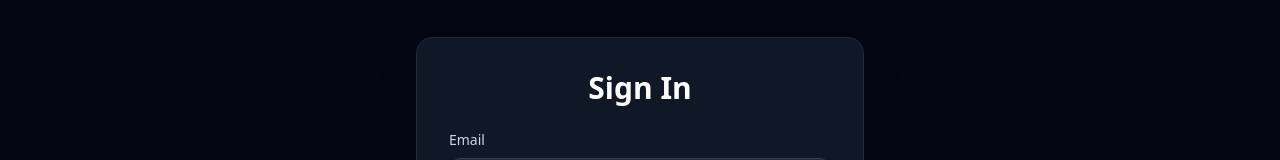
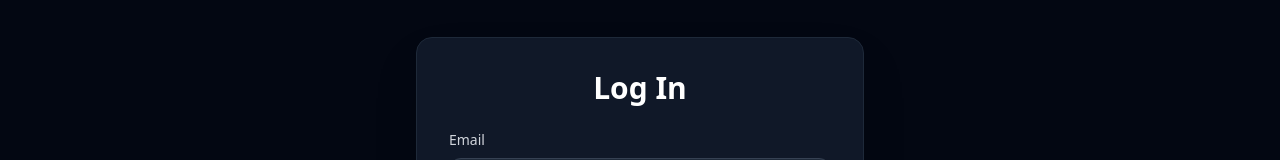
Before and after one commit to RishiRamani/blog-frontend, a React (Vite) app: page /login in a window 1280 px wide. Shown: the part 179-339 px from the top of the page. Built offline with nearby package versions, Linux system fonts and the light colour scheme; no server answers.

Commit message:
Minor changes

```diff
--- a/src/pages/Login.jsx
+++ b/src/pages/Login.jsx
@@ -49,7 +49,7 @@ export default function Login() {
         onSubmit={handleSubmit}
         className="w-full max-w-md bg-gray-900 border border-gray-800 rounded-2xl shadow-2xl p-8 space-y-6"
       >
-        <h2 className="text-3xl font-bold text-white text-center">Sign In</h2>
+        <h2 className="text-3xl font-bold text-white text-center">Log In</h2>
 
         {error && (
           <div className="text-red-400 text-sm text-center">{error}</div>
```
